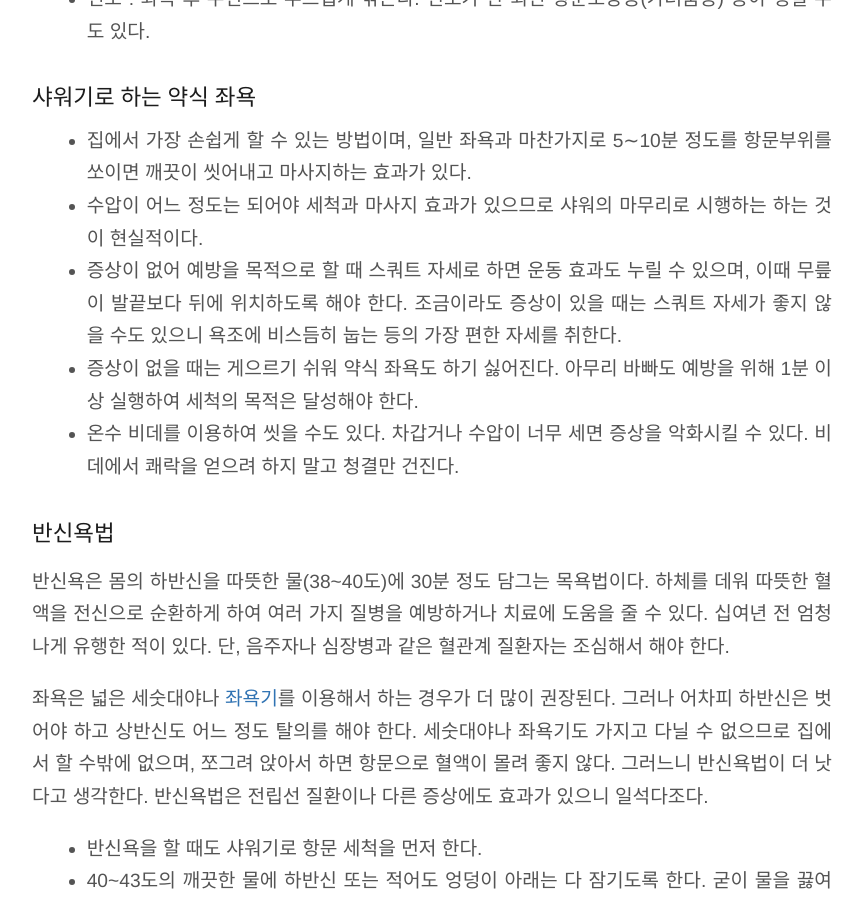
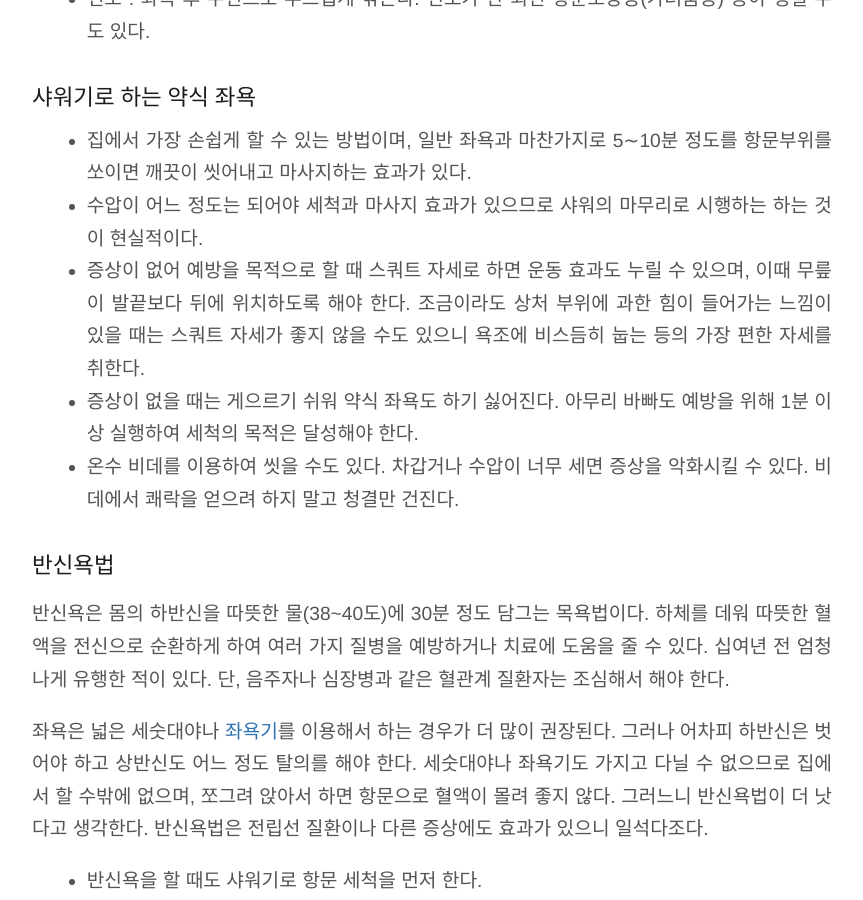
Before and after one commit to nolboo/nolboo.github.io, a Jekyll site: the page built from _posts/2015-10-13-hip-bath-for-officer.md, in a window 1280 px wide and 900 px high, scrolled down 1632 px. Shown: the whole window, without its empty margins (208-1071 px from the left). Built offline with Jekyll 4.4.1, drawn with Linux system fonts in a browser that asks for light colours; comment, search, counter and statistics services are not loaded.

Commit message:
change some words in hip-bath

```diff
--- a/_posts/2015-10-13-hip-bath-for-officer.md
+++ b/_posts/2015-10-13-hip-bath-for-officer.md
@@ -33,7 +33,7 @@ tags: [bath, health, hemorrhoid]
 
 - 집에서 가장 손쉽게 할 수 있는 방법이며, 일반 좌욕과 마찬가지로 5∼10분 정도를 항문부위를 쏘이면 깨끗이 씻어내고 마사지하는 효과가 있다.
 - 수압이 어느 정도는 되어야 세척과 마사지 효과가 있으므로 샤워의 마무리로 시행하는 하는 것이 현실적이다.
-- 증상이 없어 예방을 목적으로 할 때 스쿼트 자세로 하면 운동 효과도 누릴 수 있으며, 이때 무릎이 발끝보다 뒤에 위치하도록 해야 한다. 조금이라도 증상이 있을 때는 스쿼트 자세가 좋지 않을 수도 있으니 욕조에 비스듬히 눕는 등의 가장 편한 자세를 취한다.
+- 증상이 없어 예방을 목적으로 할 때 스쿼트 자세로 하면 운동 효과도 누릴 수 있으며, 이때 무릎이 발끝보다 뒤에 위치하도록 해야 한다. 조금이라도 상처 부위에 과한 힘이 들어가는 느낌이 있을 때는 스쿼트 자세가 좋지 않을 수도 있으니 욕조에 비스듬히 눕는 등의 가장 편한 자세를 취한다.
 - 증상이 없을 때는 게으르기 쉬워 약식 좌욕도 하기 싫어진다. 아무리 바빠도 예방을 위해 1분 이상 실행하여 세척의 목적은 달성해야 한다.
 - 온수 비데를 이용하여 씻을 수도 있다. 차갑거나 수압이 너무 세면 증상을 악화시킬 수 있다. 비데에서 쾌락을 얻으려 하지 말고 청결만 건진다.
 
```
